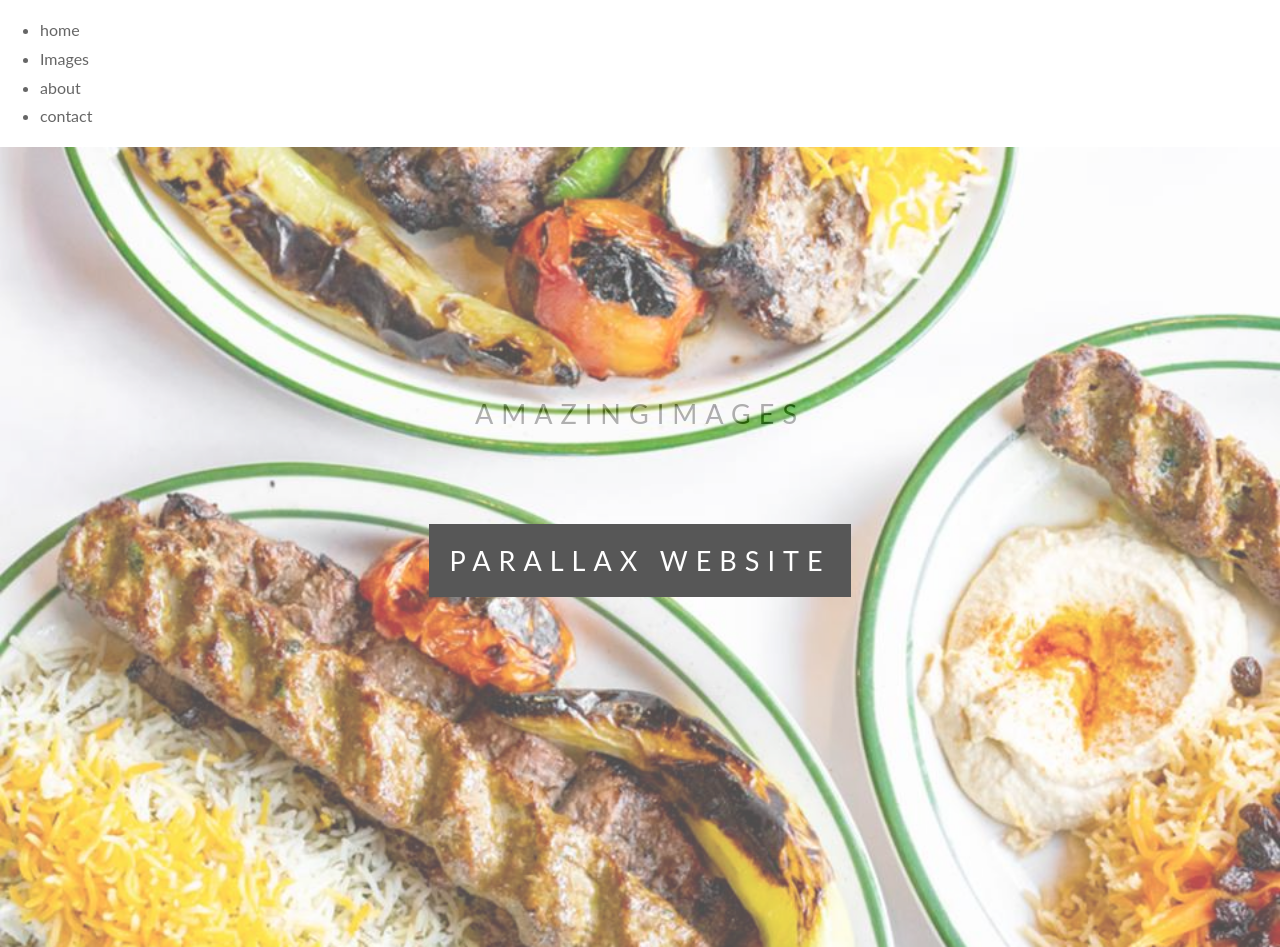
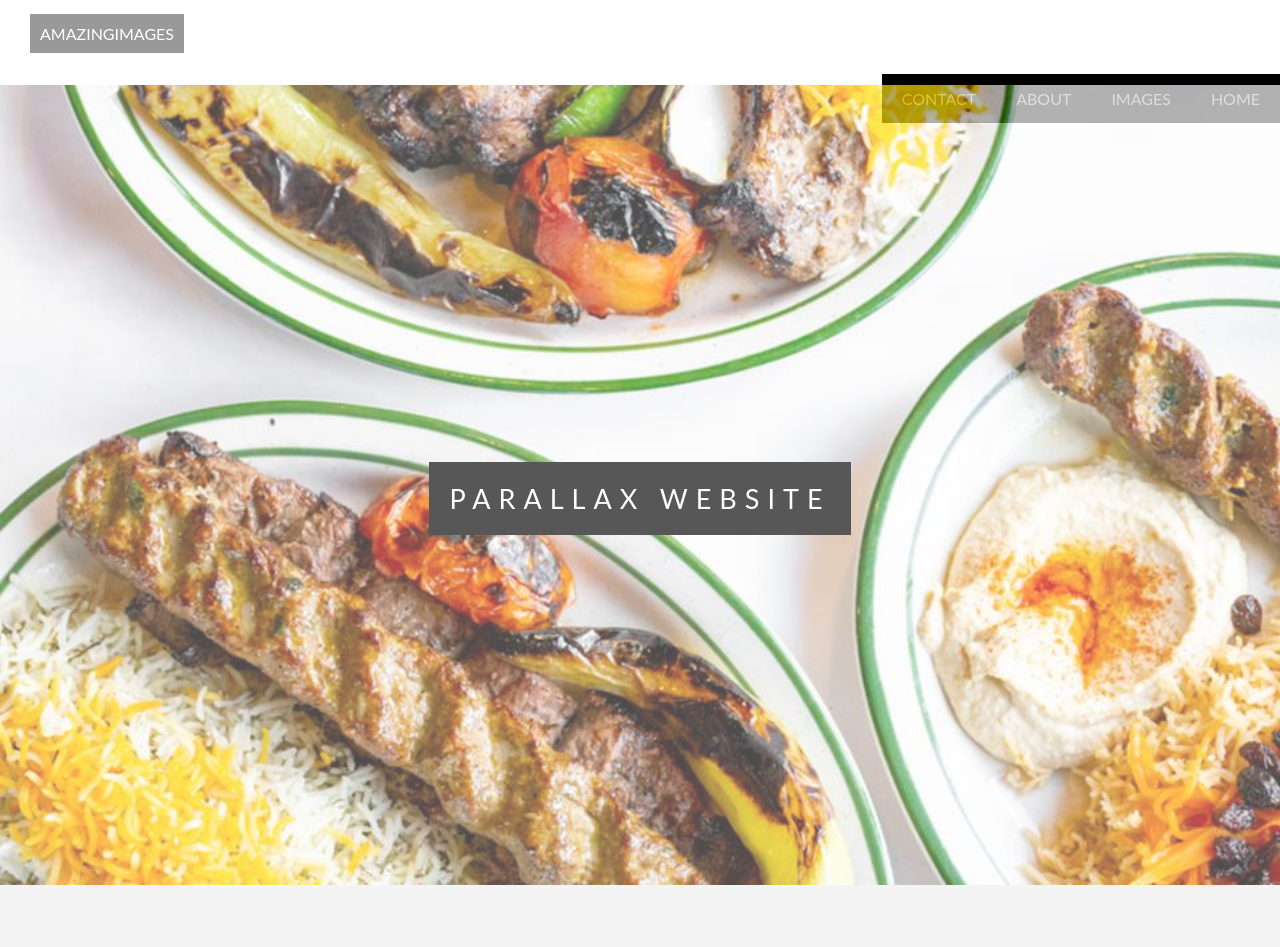
Before and after one commit to jackjetali/html-css-website-Aliniko, a plain HTML site: page index.html in a window 1280 px wide. Shown: the top 947 px of the page. Drawn offline with Linux system fonts and the light colour scheme.

Commit message:
external style link
added external link and more syles

```diff
--- a/index.html
+++ b/index.html
@@ -11,13 +11,13 @@
   <header> <!-- adding menu bar -->
     <div class="menu">
       <div class="logo">
-        <span class="ptext">
+        <span class="logtext">
           AmazingImages
         </span>
       </div>
       <nav class="nav-bar">
         <ul class="menu-list">
-          <li class="#"> <a class="link">home</a> </li>
+          <li class="active"> <a class="link">home</a> </li>
           <li class="#"> <a class="link">Images</a> </li>
           <li class="#"> <a class="link">about</a> </li>
           <li class="#"> <a class="link">contact</a> </li>
--- a/style.css
+++ b/style.css
@@ -7,7 +7,39 @@ body, html{
   line-height:1.8em;
   color:#666;
 }
+.menu .logo {
+  padding: 20px 30px;
+}
+.menu .logo .logtext{
+  height: 5px;
+  text-transform: uppercase;
+  background-color: #999;
+  color: #fff;
+  padding: 10px;
+}
+.menu .nav-bar{
+  background-color: #bcbcbc;
+}
+.menu .nav-bar .menu-list{
+  background-color: #ccc;
+  color: #2546232;
+  padding-left: 20px;
+  height: 100%;
+}
+.menu .nav-bar .menu-list li{
+   float: right;
+   text-align: inline;
+   list-style: none;
+}
+.menu .nav-bar .menu-list li a{
+  text-transform: uppercase;
+  list-style: none;
+  text-decoration: none;
+  padding: 15px 20px;
+  background-color: #000;
+  color: #999;
 
+}
 .pimg1, .pimg2, .pimg3{
   position:relative;
   opacity:0.70;
@@ -21,6 +53,7 @@ body, html{
   */
   background-attachment:fixed;
 }
+
 
 .pimg1{
   background-image:url('img/img1.jpg');
```
